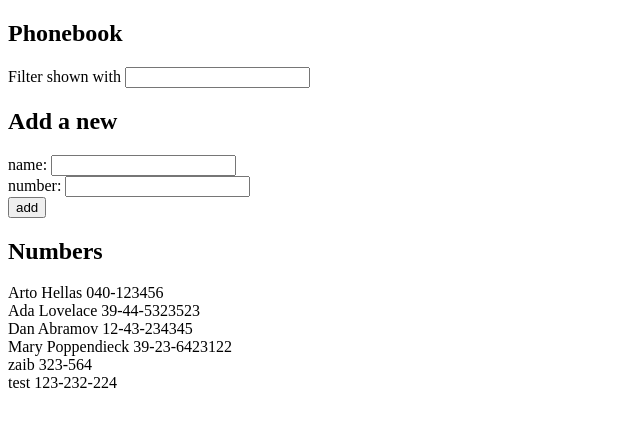
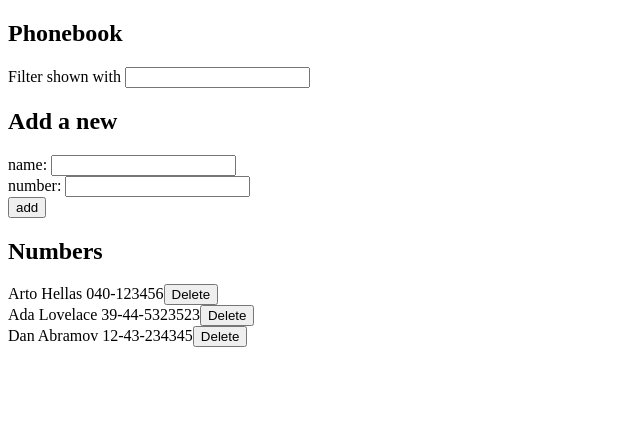
Before and after one commit to ShaikhZaib/FullStackOpen, a React (Vite) app in the folder part2/phonebook/: page / in a window 1280 px wide. Shown: the top 426 px of the page, without its empty margins (0-640 px from the left). Built offline with nearby package versions, Linux system fonts and the light colour scheme; data requests are answered from the project's data file.

Commit message:
Added solution for exercise 2.14

```diff
--- a/part2/phonebook/db.json
+++ b/part2/phonebook/db.json
@@ -14,21 +14,6 @@
       "name": "Dan Abramov",
       "number": "12-43-234345",
       "id": "3"
-    },
-    {
-      "name": "Mary Poppendieck",
-      "number": "39-23-6423122",
-      "id": "4"
-    },
-    {
-      "id": "7",
-      "name": "zaib",
-      "number": "323-564"
-    },
-    {
-      "id": 6,
-      "name": "test",
-      "number": "123-232-224"
     }
   ]
 }
--- a/part2/phonebook/src/App.jsx
+++ b/part2/phonebook/src/App.jsx
@@ -18,7 +18,7 @@ function App() {
     const NewPerson = {
       name: newName,
       number: newNumber,
-      id: persons.length + 1,
+      // id: persons.length + 1,
     };
 
     phonebookServices.create(NewPerson).then((response) => {
@@ -38,6 +38,15 @@ function App() {
 
   const handleSearch = (event) => {
     setSearchName(event.target.value);
+  };
+
+  const handleDelete = (id) => {
+    const person = persons.find((person) => person.id === id);
+    if (window.confirm(`Delete ${person.name}`)) {
+      phonebookServices.remove(id).then(() => {
+        setPersons(persons.filter((person) => person.id !== id));
+      });
+    }
   };
 
   const getPersonsFromServer = () => {
@@ -68,7 +77,7 @@ function App() {
         handleNumberChange={handleNumberChange}
       />
       <h2>Numbers</h2>
-      <Persons persons={personsToShow} />
+      <Persons persons={personsToShow} handleDelete={handleDelete} />
     </div>
   );
 }
--- a/part2/phonebook/src/components/Persons.jsx
+++ b/part2/phonebook/src/components/Persons.jsx
@@ -1,9 +1,10 @@
-function Persons({ persons = [] }) {
+function Persons({ persons = [], handleDelete }) {
   return (
     <div>
       {persons.map((person) => (
         <div key={person.id}>
           {person.name} {person.number}
+          <button onClick={() => handleDelete(person.id)}>Delete</button>
         </div>
       ))}
     </div>
--- a/part2/phonebook/src/services/persons.js
+++ b/part2/phonebook/src/services/persons.js
@@ -12,7 +12,12 @@ const create = (newObject) => {
   return request.then((response) => response);
 };
 
+const remove = (id) => {
+  return axios.delete(`${baseUrl}/${id}`);
+};
+
 export default {
   getAll,
   create,
+  remove,
 };
```
